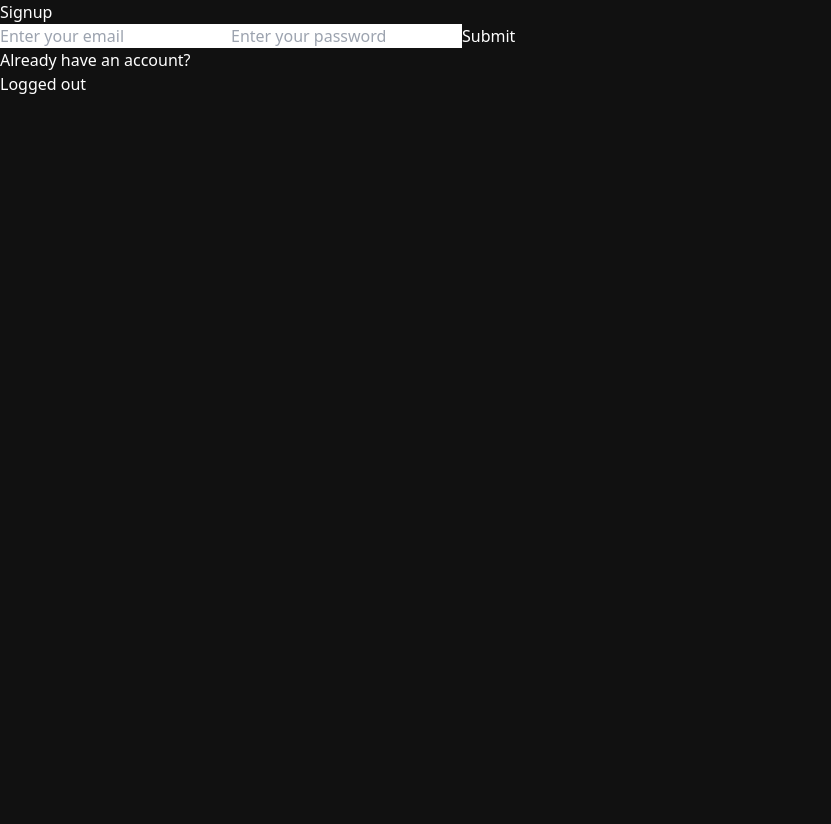
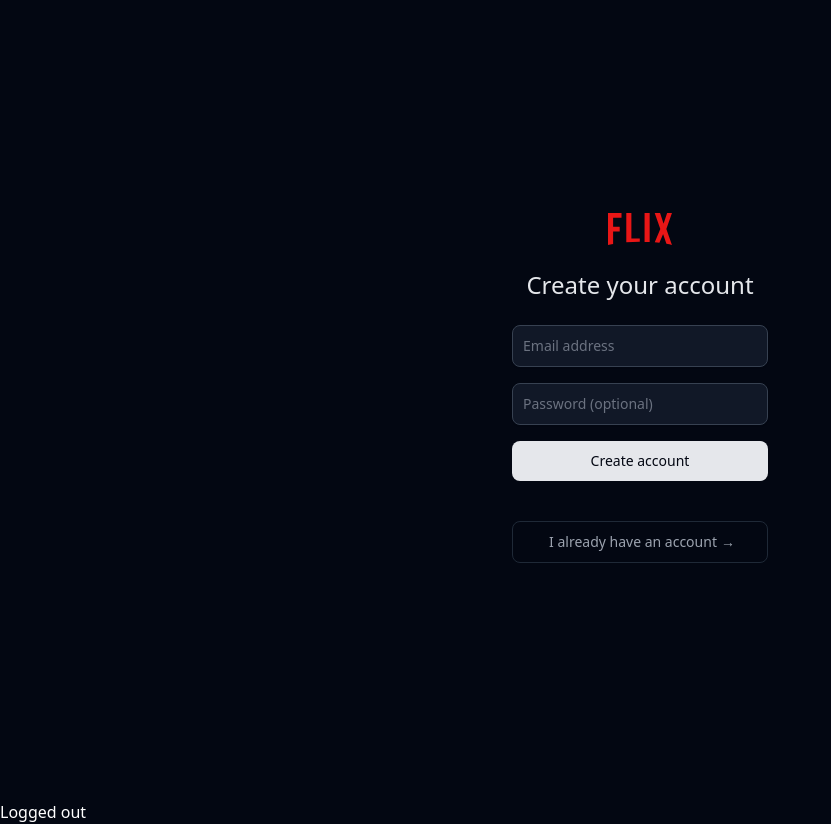
Before and after one commit to mathiszerari/flix, a React (Create React App) app: page /signup in a window 1280 px wide. Shown: the whole page, without its empty margins (0-831 px from the left). Before the commit the page ends 800 px from the top, so only its background shows below. Built offline with nearby package versions, Linux system fonts and the light colour scheme; no server answers; the database is empty.

Commit message:
:sparkles: All fronts done

```diff
--- a/src/App.css
+++ b/src/App.css
@@ -1,5 +1,5 @@
 body{
-  background-color: #111111;
+  background-color: #030712;
   color: white;
 }
 
--- a/src/components/auth/login.tsx
+++ b/src/components/auth/login.tsx
@@ -32,7 +32,7 @@ const Login = () => {
   }
 
   return (
-    <div className='auth'>
+    <div className='flex items-center justify-center h-screen'>
       <div className="flex mt-2 justify-center flex-col items-center">
         <div className="px-8 my-4">
           <div className="flex justify-center">
--- a/src/components/auth/signup.tsx
+++ b/src/components/auth/signup.tsx
@@ -1,10 +1,11 @@
 import React, { useState } from 'react';
 import { createUserWithEmailAndPassword, sendEmailVerification } from 'firebase/auth';
 import { auth, db } from '../../firebase';
-import { Link } from 'react-router-dom';
+import { Link, useNavigate } from 'react-router-dom';
 import {
   getFirestore, collection, addDoc
 } from "firebase/firestore";
+import logo from '../../assets/images/flix-logo.svg';
 
 const Signup = () => {
   const [email, setEmail] = useState('');
@@ -12,6 +13,7 @@ const Signup = () => {
   const [emailError, setEmailError] = useState('');
   const [passwordError, setPasswordError] = useState('');
   const [connected, setConnected] = useState(false);
+  const navigate = useNavigate();
 
   const handlePasswordChange = (e: { target: { value: any; }; }) => {
     const newPassword = e.target.value;
@@ -60,30 +62,48 @@ const Signup = () => {
     }
   };
 
+  const redirect = () => {
+    if (auth.currentUser) {
+      navigate('/');
+    }
+  }
+
   return (
     <div className='auth'>
-      <form onSubmit={signupAction}>
-        <h1>Signup</h1>
-        <input
-          type="email"
-          placeholder='Enter your email'
-          value={email}
-          onChange={(e) => setEmail(e.target.value)}
-        />
-        <input
-          type="password"
-          placeholder='Enter your password'
-          value={password}
-          onChange={handlePasswordChange}
-        />
-        {emailError && <p className="error">{emailError}</p>}
-        {passwordError && <p className="error">{passwordError}</p>}
-        <button type="submit">Submit</button>
-      </form>
+      <div className='flex items-center justify-center h-screen'>
+        <div className=" justify-center flex-col items-center">
+          <div className="px-8">
+            <div className="flex justify-center">
+              <img src={logo} alt="Ship fast logo" className="w-16 mb-6"/>
+            </div>
+            <span className="text-2xl font-medium text-gray-200 mb-6 flex justify-center">Create your account</span>
 
-      <button >
-        <Link to="/login">Already have an account?</Link>
-      </button>
+            <div className="mx-auto pb-6">
+
+              <form className="mt-6" onSubmit={signupAction}>
+                <div className="mb-4">
+                  <input type="email" id="email" value={email} onChange={(e) => setEmail(e.target.value)}
+                    className="shadow-sm text-white bg-gray-900 placeholder-gray-500 border border-gray-700 text-sm rounded-lg block w-full p-2.5" placeholder="Email address" required />
+                    {emailError && <p className="error">{emailError}</p>}
+                </div>
+                <div className="mb-4">
+                  <input type="password" id="password" value={password} onChange={(e) => setPassword(e.target.value)}
+                    className="shadow-sm text-white bg-gray-900 placeholder-gray-500 border border-gray-700 text-sm rounded-lg block w-full p-2.5" placeholder="Password (optional)" required />
+                  {passwordError && <p className="error">{passwordError}</p>}
+                </div>
+                <button type="submit" onClick={redirect} className="cursor-pointer w-full text-gray-950 bg-gray-200 focus:ring-4 focus:out border-10 w-478line-none font-medium rounded-lg text-sm py-2.5 text-center">Create account</button>
+              </form>
+
+              <Link to="/login">
+                <button className="cursor-pointer px-8 group flex justify-center transition delay-150 duration-300 mt-10 w-full text-gray-400 bg-gray-950 border border-gray-800 focus:ring-4 focus:out border-10 w-478line-none font-medium hover:text-gray-300 rounded-lg text-sm py-2.5 text-center">
+                  <span className="transform ml-1">I already have an account</span>
+                  <div className="transform group-hover:translate-x-1 ml-1 duration-300">→</div>
+                </button>
+              </Link>
+            </div>
+          </div>
+        </div>
+      </div>
     </div>
   );
 };
```
